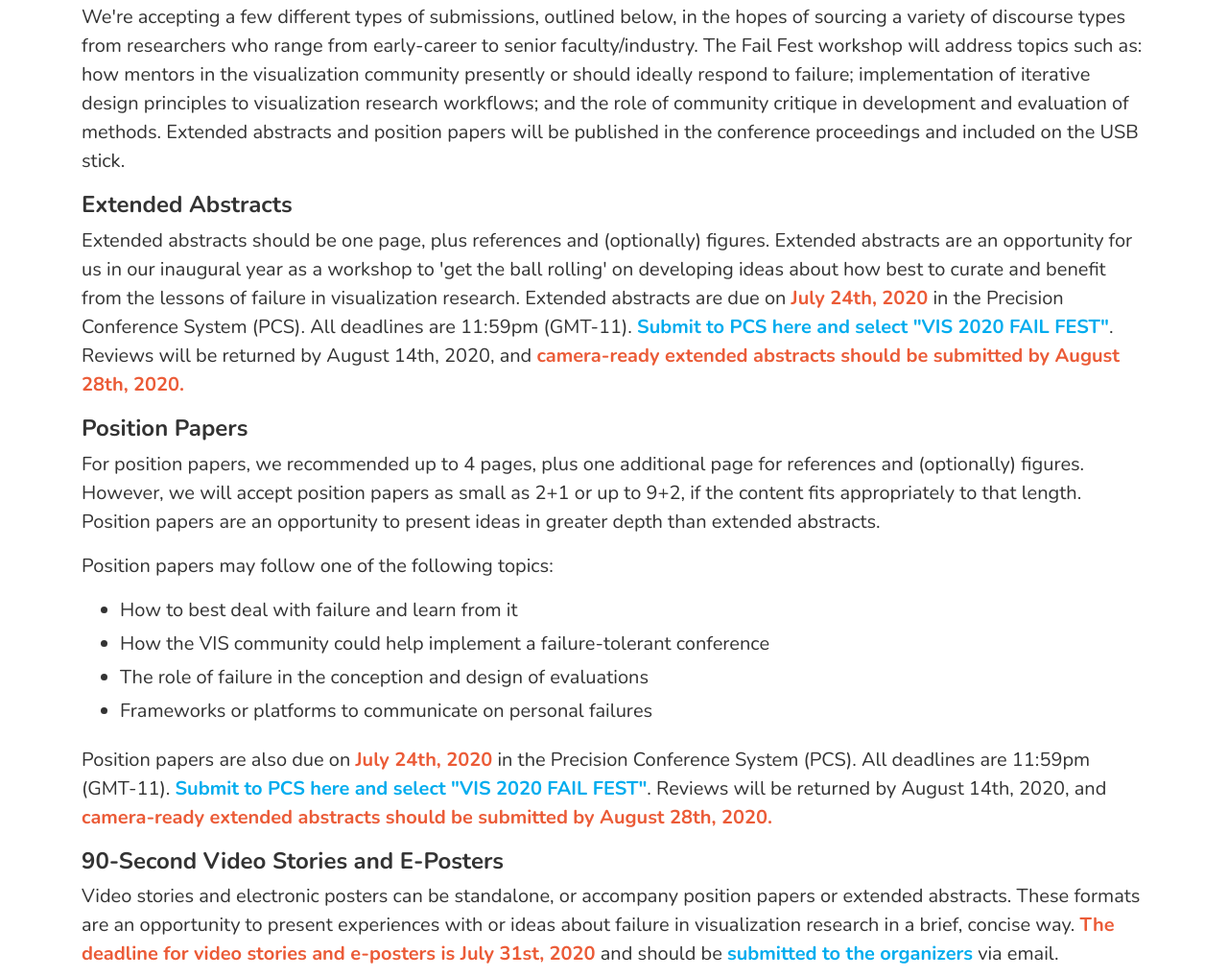
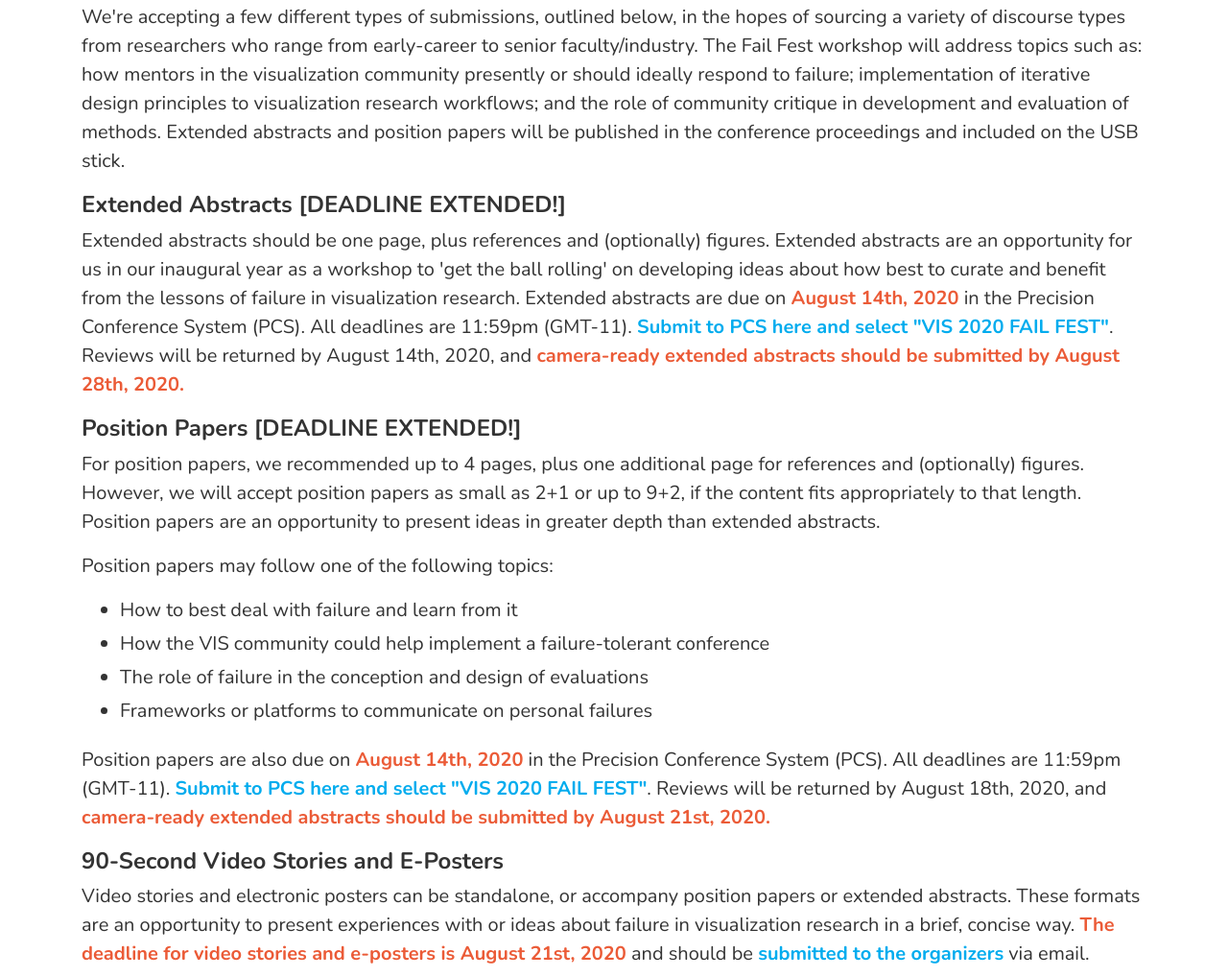
Before and after one commit to failfest/failfest.github.io, a website: page index.html in a window 1280 px wide. Shown: the part 1234-2252 px from the top of the page at 96% size. Drawn offline with nearby package versions, Linux system fonts and the light colour scheme.

Commit message:
deadline extension

```diff
--- a/index.html
+++ b/index.html
@@ -85,9 +85,9 @@
 			</ul>
 		<h3>Submissions</h3>
         <p class="lead">We're accepting a few different types of submissions, outlined below, in the hopes of sourcing a variety of discourse types from researchers who range from early-career to senior faculty/industry. The Fail Fest workshop will address topics such as: how mentors in the visualization community presently or should ideally respond to failure; implementation of iterative design principles to visualization research workflows; and the role of community critique in development and evaluation of methods. Extended abstracts and position papers will be published in the conference proceedings and included on the USB stick.</p>
-          <h4>Extended Abstracts</h4>
-          <p class="lead">Extended abstracts should be one page, plus references and (optionally) figures. Extended abstracts are an opportunity for us in our inaugural year as a workshop to 'get the ball rolling' on developing ideas about how best to curate and benefit from the lessons of failure in visualization research. Extended abstracts are due on <strong>July 24th, 2020</strong> in the Precision Conference System (PCS). All deadlines are 11:59pm (GMT-11). <a href="https://new.precisionconference.com/vgtc">Submit to PCS here and select "VIS 2020 FAIL FEST"</a>. Reviews will be returned by August 14th, 2020, and <strong>camera-ready extended abstracts should be submitted by August 28th, 2020.</strong></p>
-          <h4>Position Papers</h4>
+          <h4>Extended Abstracts [DEADLINE EXTENDED!]</h4>
+          <p class="lead">Extended abstracts should be one page, plus references and (optionally) figures. Extended abstracts are an opportunity for us in our inaugural year as a workshop to 'get the ball rolling' on developing ideas about how best to curate and benefit from the lessons of failure in visualization research. Extended abstracts are due on <strong>August 14th, 2020</strong> in the Precision Conference System (PCS). All deadlines are 11:59pm (GMT-11). <a href="https://new.precisionconference.com/vgtc">Submit to PCS here and select "VIS 2020 FAIL FEST"</a>. Reviews will be returned by August 14th, 2020, and <strong>camera-ready extended abstracts should be submitted by August 28th, 2020.</strong></p>
+          <h4>Position Papers [DEADLINE EXTENDED!]</h4>
         <p class="lead">For position papers, we recommended up to 4 pages, plus one additional page for references and (optionally) figures. However, we will accept position papers as small as 2+1 or up to 9+2, if the content fits appropriately to that length. Position papers are an opportunity to present ideas in greater depth than extended abstracts.</p>
           <p class="lead">Position papers may follow one of the following topics:</p>
         <ul class="lead">
@@ -95,9 +95,9 @@
               <li>How the VIS community could help implement a failure-tolerant conference</li>
               <li>The role of failure in the conception and design of evaluations</li>
               <li>Frameworks or platforms to communicate on personal failures</li></ul>
-        <p class="lead">Position papers are also due on <strong>July 24th, 2020</strong> in the Precision Conference System (PCS). All deadlines are 11:59pm (GMT-11). <a href="https://new.precisionconference.com/vgtc">Submit to PCS here and select "VIS 2020 FAIL FEST"</a>. Reviews will be returned by August 14th, 2020, and <strong>camera-ready extended abstracts should be submitted by August 28th, 2020.</strong></p>
+        <p class="lead">Position papers are also due on <strong>August 14th, 2020</strong> in the Precision Conference System (PCS). All deadlines are 11:59pm (GMT-11). <a href="https://new.precisionconference.com/vgtc">Submit to PCS here and select "VIS 2020 FAIL FEST"</a>. Reviews will be returned by August 18th, 2020, and <strong>camera-ready extended abstracts should be submitted by August 21st, 2020.</strong></p>
         <h4>90-Second Video Stories and E-Posters</h4>
-          <p class="lead">Video stories and electronic posters can be standalone, or accompany position papers or extended abstracts. These formats are an opportunity to present experiences with or ideas about failure in visualization research in a brief, concise way. <strong>The deadline for video stories and e-posters is July 31st, 2020</strong> and should be <a href="mailto:visfailfest@gmail.com">submitted to the organizers</a> via email.</p>
+          <p class="lead">Video stories and electronic posters can be standalone, or accompany position papers or extended abstracts. These formats are an opportunity to present experiences with or ideas about failure in visualization research in a brief, concise way. <strong>The deadline for video stories and e-posters is August 21st, 2020</strong> and should be <a href="mailto:visfailfest@gmail.com">submitted to the organizers</a> via email.</p>
           <h4>Web Articles</h4>
           <p class="lead">In contrast to extended abstracts, position papers, and posters, we expect web articles to have a more conversational, personal tone, with web links instead of a formal references section. Submissions should just be in a text & image format: a Google Drive document, MS Word, HTML or Markdown -- whatever is most comfortable. Web articles will be shared on a new "Fail Fest" online publication (e.g. Medium.com) and through social media channels such as Twitter and the "Early Careers in Vis" community Slack channel leading up to the conference. Web articles will be accepted on a rolling basis pending workshop proposal acceptance, and can be <a href="mailto:visfailfest@gmail.com">submitted to the organizers</a> via email.</p>
           <h4>Panel discussion</h4>
```
